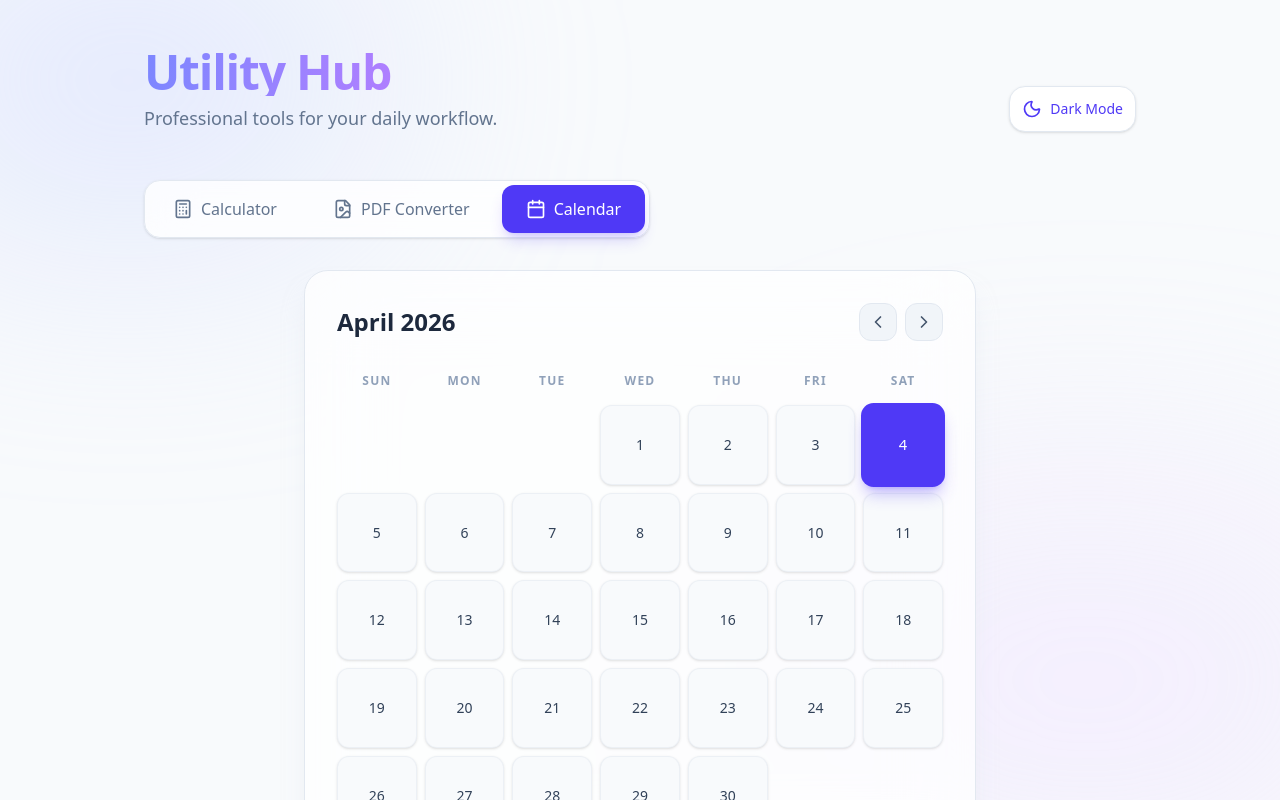
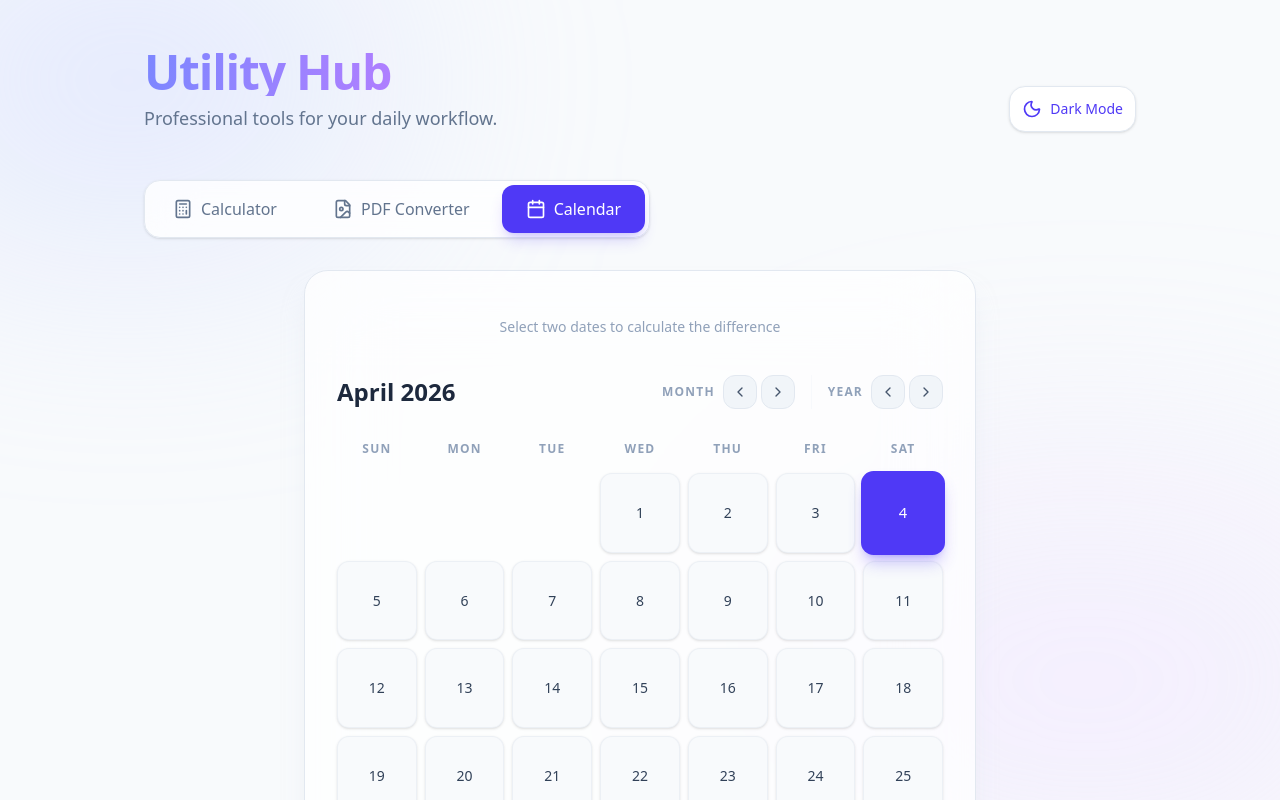
Before and after one commit to glamcarsnador/utility-website, a React (Vite) app: page / in a window 1280 px wide. Both pictures are taken after a click on the button "Calendar". Shown: the top 800 px of the page. Built offline with nearby package versions, Linux system fonts and the light colour scheme.

Commit message:
Add files via upload

```diff
--- a/index.html
+++ b/index.html
@@ -7,6 +7,6 @@
   </head>
   <body>
     <div id="root"></div>
-    <script type="module" src="src/main.tsx"></script>
+    <script type="module" src="/src/main.tsx"></script>
   </body>
 </html>
--- a/src/App.tsx
+++ b/src/App.tsx
@@ -527,6 +527,8 @@ function CalcButton({ label, onClick, variant = 'default', className = '', isDar
 
 function CalendarView({ isDarkMode }: { isDarkMode: boolean }) {
   const [currentDate, setCurrentDate] = useState(new Date());
+  const [selectedStart, setSelectedStart] = useState<Date | null>(null);
+  const [selectedEnd, setSelectedEnd] = useState<Date | null>(null);
 
   const daysInMonth = (year: number, month: number) => new Date(year, month + 1, 0).getDate();
   const firstDayOfMonth = (year: number, month: number) => new Date(year, month, 1).getDay();
@@ -537,6 +539,37 @@ function CalendarView({ isDarkMode }: { isDarkMode: boolean }) {
 
   const nextMonth = () => {
     setCurrentDate(new Date(currentDate.getFullYear(), currentDate.getMonth() + 1, 1));
+  };
+
+  const prevYear = () => {
+    setCurrentDate(new Date(currentDate.getFullYear() - 1, currentDate.getMonth(), 1));
+  };
+
+  const nextYear = () => {
+    setCurrentDate(new Date(currentDate.getFullYear() + 1, currentDate.getMonth(), 1));
+  };
+
+  const handleDayClick = (day: number) => {
+    const clickedDate = new Date(currentDate.getFullYear(), currentDate.getMonth(), day);
+
+    if (!selectedStart || (selectedStart && selectedEnd)) {
+      setSelectedStart(clickedDate);
+      setSelectedEnd(null);
+    } else {
+      if (clickedDate < selectedStart) {
+        setSelectedEnd(selectedStart);
+        setSelectedStart(clickedDate);
+      } else {
+        setSelectedEnd(clickedDate);
+      }
+    }
+  };
+
+  const calculateDiff = () => {
+    if (!selectedStart || !selectedEnd) return null;
+    const diffTime = Math.abs(selectedEnd.getTime() - selectedStart.getTime());
+    const diffDays = Math.ceil(diffTime / (1000 * 60 * 60 * 24));
+    return diffDays;
   };
 
   const monthNames = [
@@ -550,6 +583,7 @@ function CalendarView({ isDarkMode }: { isDarkMode: boolean }) {
   const totalDays = daysInMonth(year, month);
   const startingDay = firstDayOfMonth(year, month);
   const today = new Date();
+  const diff = calculateDiff();
 
   const calendarDays = [];
   for (let i = 0; i < startingDay; i++) {
@@ -559,24 +593,61 @@ function CalendarView({ isDarkMode }: { isDarkMode: boolean }) {
     calendarDays.push(i);
   }
 
+  const isSelected = (day: number) => {
+    if (!day) return false;
+    const date = new Date(year, month, day);
+    if (selectedStart && date.getTime() === selectedStart.getTime()) return true;
+    if (selectedEnd && date.getTime() === selectedEnd.getTime()) return true;
+    return false;
+  };
+
+  const isInRange = (day: number) => {
+    if (!day || !selectedStart || !selectedEnd) return false;
+    const date = new Date(year, month, day);
+    return date > selectedStart && date < selectedEnd;
+  };
+
   return (
     <div className={`w-full max-w-2xl backdrop-blur-2xl border rounded-3xl p-6 md:p-8 transition-all duration-300 ${
       isDarkMode
         ? 'bg-slate-900/40 border-white/10 shadow-2xl'
         : 'bg-white/70 border-slate-200 shadow-xl shadow-slate-200/50'
     }`}>
-      <div className="flex items-center justify-between mb-8">
+      {/* Range Info */}
+      <div className="mb-6 h-12 flex items-center justify-center">
+        {diff !== null ? (
+          <motion.div
+            initial={{ opacity: 0, y: 10 }}
+            animate={{ opacity: 1, y: 0 }}
+            className={`px-4 py-2 rounded-full text-sm font-bold flex items-center gap-2 ${
+              isDarkMode ? 'bg-indigo-500/20 text-indigo-300 border border-indigo-500/30' : 'bg-indigo-50 text-indigo-600 border border-indigo-100'
+            }`}
+          >
+            <CalendarIcon size={16} />
+            Total Days: {diff}
+          </motion.div>
+        ) : (
+          <p className={`text-sm ${isDarkMode ? 'text-slate-500' : 'text-slate-400'}`}>
+            Select two dates to calculate the difference
+          </p>
+        )}
+      </div>
+
+      <div className="flex flex-col md:flex-row md:items-center justify-between mb-8 gap-4">
         <h2 className={`text-2xl font-bold ${isDarkMode ? 'text-slate-100' : 'text-slate-800'}`}>
           {monthNames[month]} {year}
         </h2>
-        <div className="flex gap-2">
+        <div className="flex gap-4">
+          {/* Month Nav */}
+          <div className="flex gap-1 items-center">
+            <span className={`text-xs font-bold uppercase tracking-widest mr-1 ${isDarkMode ? 'text-slate-500' : 'text-slate-400'}`}>Month</span>
             <button
               onClick={prevMonth}
               className={`p-2 rounded-xl border transition-all ${
                 isDarkMode ? 'bg-slate-800 border-white/5 hover:bg-slate-700 text-slate-300' : 'bg-slate-100 border-slate-200 hover:bg-slate-200 text-slate-600'
               }`}
             >
-            <ChevronLeft size={20} />
+              <ChevronLeft size={16} />
             </button>
             <button
               onClick={nextMonth}
@@ -584,8 +655,29 @@ function CalendarView({ isDarkMode }: { isDarkMode: boolean }) {
                 isDarkMode ? 'bg-slate-800 border-white/5 hover:bg-slate-700 text-slate-300' : 'bg-slate-100 border-slate-200 hover:bg-slate-200 text-slate-600'
               }`}
             >
-            <ChevronRight size={20} />
+              <ChevronRight size={16} />
             </button>
+          </div>
+          {/* Year Nav */}
+          <div className="flex gap-1 items-center border-l pl-4 border-slate-200/20">
+            <span className={`text-xs font-bold uppercase tracking-widest mr-1 ${isDarkMode ? 'text-slate-500' : 'text-slate-400'}`}>Year</span>
+            <button
+              onClick={prevYear}
+              className={`p-2 rounded-xl border transition-all ${
+                isDarkMode ? 'bg-slate-800 border-white/5 hover:bg-slate-700 text-slate-300' : 'bg-slate-100 border-slate-200 hover:bg-slate-200 text-slate-600'
+              }`}
+            >
+              <ChevronLeft size={16} />
+            </button>
+            <button
+              onClick={nextYear}
+              className={`p-2 rounded-xl border transition-all ${
+                isDarkMode ? 'bg-slate-800 border-white/5 hover:bg-slate-700 text-slate-300' : 'bg-slate-100 border-slate-200 hover:bg-slate-200 text-slate-600'
+              }`}
+            >
+              <ChevronRight size={16} />
+            </button>
+          </div>
         </div>
       </div>
 
@@ -600,12 +692,21 @@ function CalendarView({ isDarkMode }: { isDarkMode: boolean }) {
       <div className="grid grid-cols-7 gap-2">
         {calendarDays.map((day, index) => {
           const isToday = day === today.getDate() && month === today.getMonth() && year === today.getFullYear();
+          const selected = day ? isSelected(day) : false;
+          const inRange = day ? isInRange(day) : false;
+
           return (
-            <div
+            <button
               key={index}
+              disabled={day === null}
+              onClick={() => day && handleDayClick(day)}
               className={`aspect-square flex items-center justify-center rounded-xl text-sm font-medium transition-all ${
-                day === null ? '' :
-                isToday
+                day === null ? 'cursor-default' :
+                selected
+                  ? 'bg-purple-600 text-white shadow-lg shadow-purple-600/30 scale-105 z-10'
+                  : inRange
+                    ? isDarkMode ? 'bg-purple-500/20 text-purple-300' : 'bg-purple-50 text-purple-600'
+                    : isToday
                       ? 'bg-indigo-600 text-white shadow-lg shadow-indigo-600/30 scale-105 z-10'
                       : isDarkMode
                         ? 'bg-slate-800/50 text-slate-300 hover:bg-slate-700/50 border border-white/5'
@@ -613,7 +714,7 @@ function CalendarView({ isDarkMode }: { isDarkMode: boolean }) {
               }`}
             >
               {day}
-            </div>
+            </button>
           );
         })}
       </div>
```
Also changed, not shown: vite.config.ts (+3 -2 lines). Lines whose indentation alone changed are shown as unchanged.
